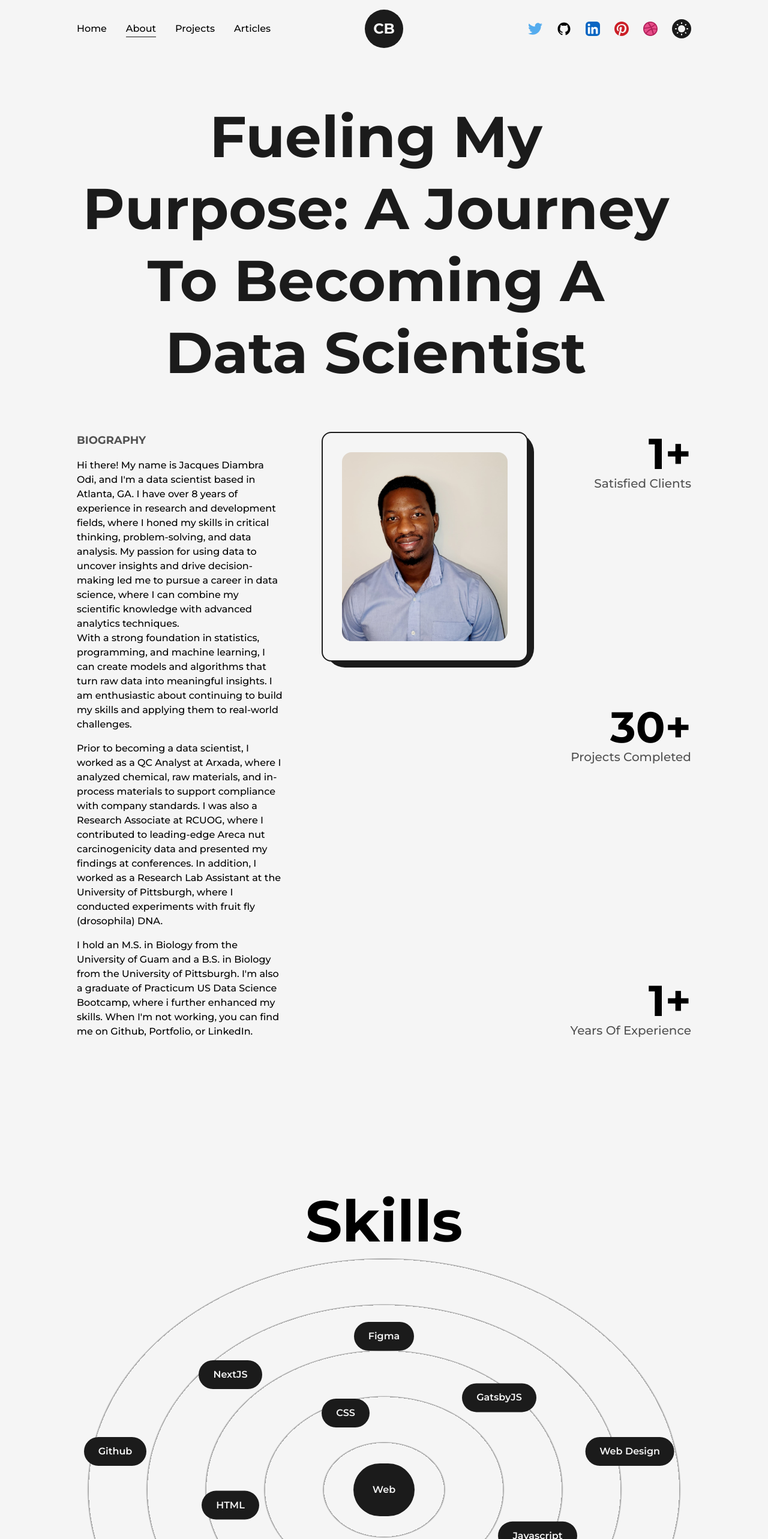
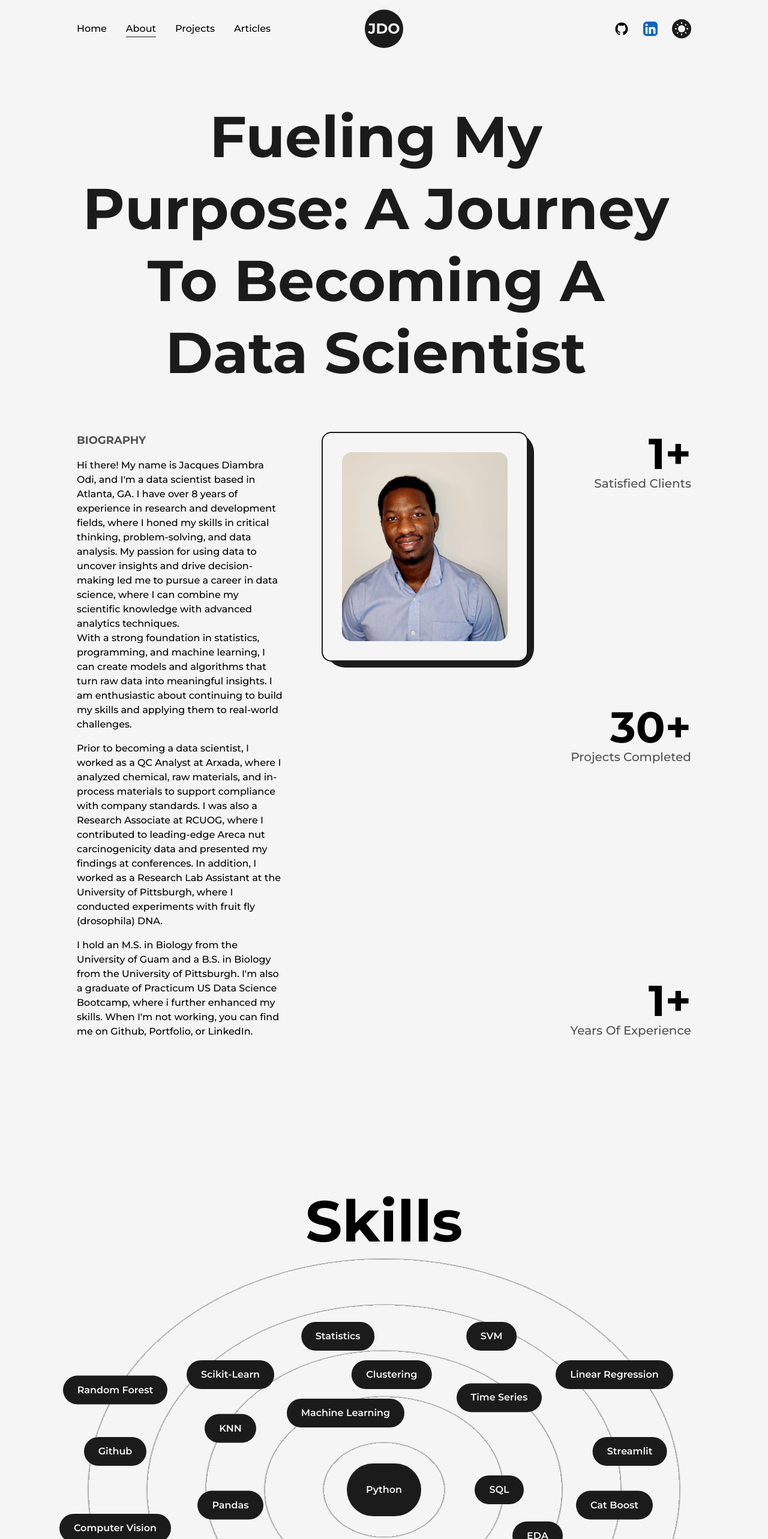
Before and after one commit to jodiambra/Nodejs-Portfolio, a Next.js app: page /about in a window 1280 px wide. Shown: the top 2566 px of the page at 60% size. Built offline with nearby package versions, Linux system fonts and the light colour scheme.

Commit message:
about and home

```diff
--- a/src/components/HireMe.js
+++ b/src/components/HireMe.js
@@ -16,7 +16,7 @@ const HireMe = () => {
         />
 
         <Link
-          href="mailto:abcd@gmail.com"
+          href="mailto:jodiambra@gmail.com"
           className="flex items-center justify-center
 absolute left-1/2 top-1/2 -translate-x-1/2 -translate-y-1/2 bg-dark
 text-light shadow-md border border-solid border-dark w-20 h-20 rounded-full
--- a/src/components/Logo.js
+++ b/src/components/Logo.js
@@ -15,7 +15,7 @@ const Logo = () => {
             backgroundColor:["#121212", "rgba(131,58,180,1)","rgba(253,29,29,1)","rgba(252,176,69,1)","rgba(131,58,180,1)", "#121212"],
             transition:{duration:1, repeat: Infinity}
         }}
-        >CB</MotionLink>
+        >JDO</MotionLink>
     </div>
   )
 }
--- a/src/components/NavBar.js
+++ b/src/components/NavBar.js
@@ -110,16 +110,7 @@ const NavBar = () => {
 
         <nav className="flex items-center justify-center flex-wrap">
           <motion.a
-            href="https://twitter.com"
-            target={"_blank"}
-            whileHover={{ y: -2 }}
-            whileTap={{ scale: 0.9 }}
-            className="w-6 mr-3"
-          >
-            <TwitterIcon />
-          </motion.a>
-          <motion.a
-            href="https://twitter.com"
+            href="https://github.com/jodiambra"
             target={"_blank"}
             className="w-6 mx-3"
             whileHover={{ y: -2 }}
@@ -128,31 +119,13 @@ const NavBar = () => {
             <GithubIcon />
           </motion.a>
           <motion.a
-            href="https://twitter.com"
+            href="https://www.linkedin.com/in/jodiambra/"
             target={"_blank"}
             className="w-6 mx-3"
             whileHover={{ y: -2 }}
             whileTap={{ scale: 0.9 }}
           >
             <LinkedInIcon />
-          </motion.a>
-          <motion.a
-            href="https://twitter.com"
-            target={"_blank"}
-            className="w-6 mx-3 bg-light rounded-full"
-            whileHover={{ y: -2 }}
-            whileTap={{ scale: 0.9 }}
-          >
-            <PinterestIcon />
-          </motion.a>
-          <motion.a
-            href="https://twitter.com"
-            target={"_blank"}
-            className="w-6 mx-3"
-            whileHover={{ y: -2 }}
-            whileTap={{ scale: 0.9 }}
-          >
-            <DribbbleIcon />
           </motion.a>
 
           <button
--- a/src/components/Skills.js
+++ b/src/components/Skills.js
@@ -35,21 +35,34 @@ const Skills = () => {
               "
           whileHover={{ scale: 1.05 }}
         >
-          Web
+          Python
         </motion.div>
 
-        <Skill name="HTML" x="-20vw" y="2vw" />
+        <Skill name="Pandas" x="-20vw" y="2vw" />
 
-        <Skill name="CSS" x="-5vw" y="-10vw" />
-        <Skill name="Javascript" x="20vw" y="6vw" />
-        <Skill name="ReactJS" x="0vw" y="12vw" />
-        <Skill name="NextJS" x="-20vw" y="-15vw" />
-        <Skill name="GatsbyJS" x="15vw" y="-12vw" />
+        <Skill name="Machine Learning" x="-5vw" y="-10vw" />
+        <Skill name="SQL" x="15vw" y="0vw" />
+        <Skill name="Fast API" x="10vw" y="20svw" />
+        <Skill name="Web Scrapping" x="-15vw" y="10svw" />
+        <Skill name="Computer Vision" x="-35vw" y="5svw" />
+        <Skill name="Logistic Regression" x="35vw" y="10svw" />
+        <Skill name="Linear Regression" x="30vw" y="-15svw" />
+        <Skill name="KNN" x="-20vw" y="-8svw" />
+        <Skill name="Random Forest" x="-35vw" y="-13svw" />
+        <Skill name="XG Boost" x="-8vw" y="18svw" />
+        <Skill name="Cat Boost" x="30vw" y="2svw" />
+        <Skill name="Light GBM" x="14vw" y="12svw" />
+        <Skill name="SVM" x="14vw" y="-20svw" />
+        <Skill name="Clustering" x="1vw" y="-15svw" />
+        <Skill name="EDA" x="20vw" y="6vw" />
+        <Skill name="Tableau" x="0vw" y="12vw" />
+        <Skill name="Scikit-Learn" x="-20vw" y="-15vw" />
+        <Skill name="Time Series" x="15vw" y="-12vw" />
         <Skill name="Github" x="-35vw" y="-5vw" />
-        <Skill name="Web Design" x="32vw" y="-5vw" />
-        <Skill name="Figma" x="0vw" y="-20vw" />
-        <Skill name="Firebase" x="-25vw" y="18vw" />
-        <Skill name="Tawilwind CSS" x="28vw" y="18vw" />
+        <Skill name="Streamlit" x="32vw" y="-5vw" />
+        <Skill name="Statistics" x="-6vw" y="-20vw" />
+        <Skill name="Deep Learning" x="-25vw" y="18vw" />
+        <Skill name="Keras/Tensorflow" x="28vw" y="18vw" />
 
       </div>
     </>
```
